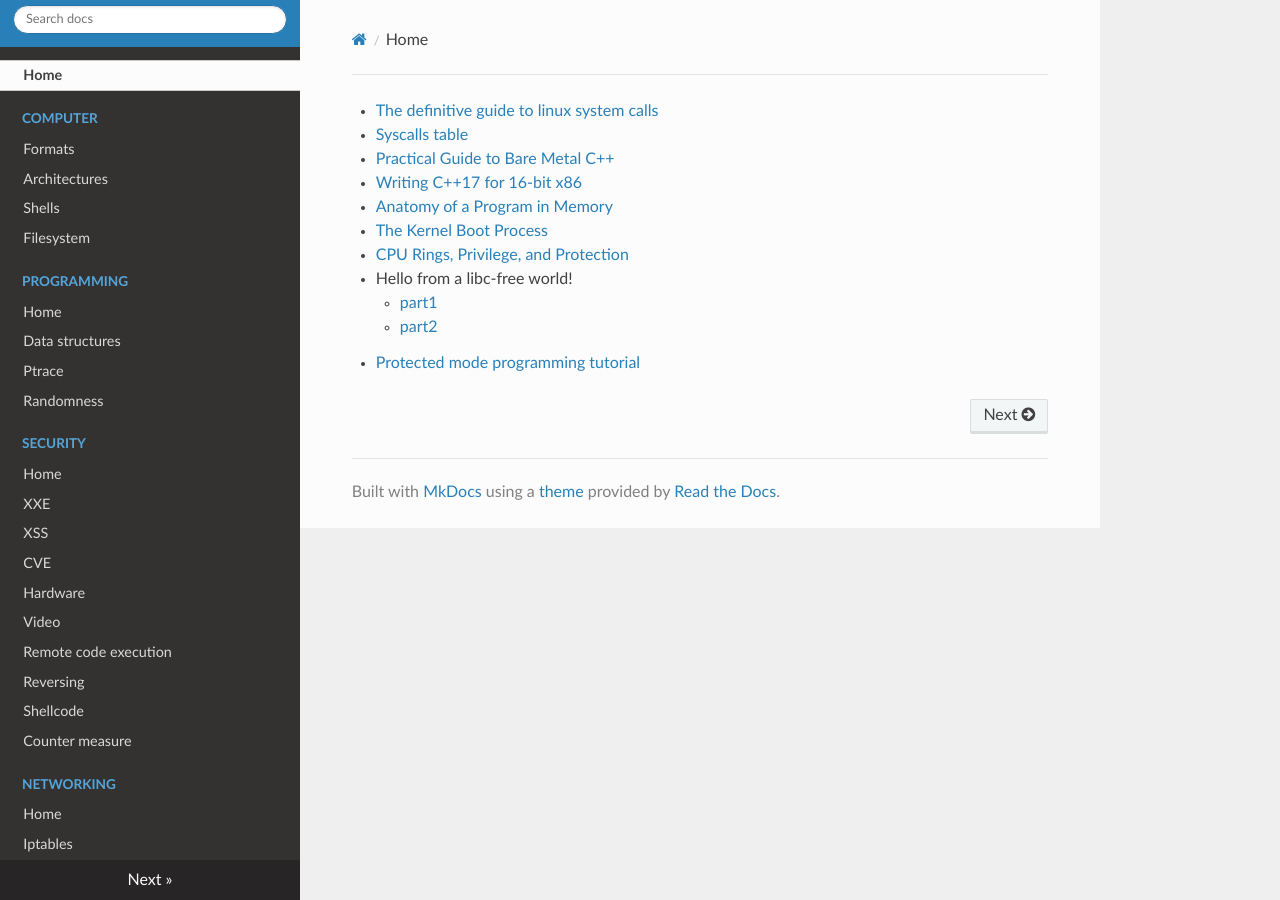
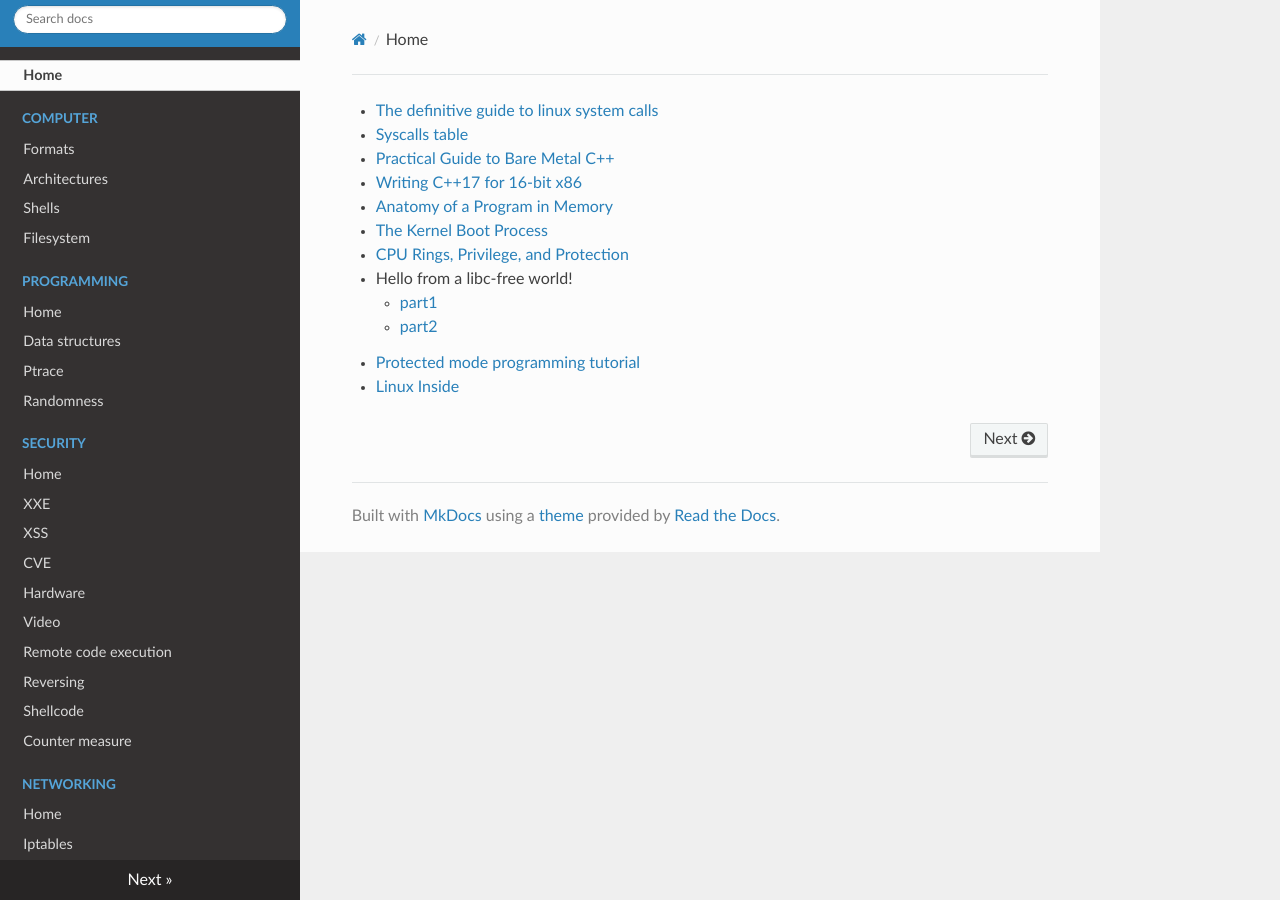
Before and after one commit to gipi/low-level, an MkDocs documentation site: the page built from docs/index.md, in a window 1280 px wide. Built offline with MkDocs 1.6.1, drawn with Linux system fonts in a browser that asks for light colours; nearby versions of some CDN libraries; old or Windows-style settings are respelled for this version of MkDocs.

Commit message:
Add link.

```diff
--- a/docs/index.md
+++ b/docs/index.md
@@ -10,3 +10,4 @@
     * [part1](https://blogs.oracle.com/ksplice/entry/hello_from_a_libc_free)
     * [part2](https://blogs.oracle.com/ksplice/entry/hello_from_a_libc_free1)
  - [Protected mode programming tutorial](http://prodebug.sourceforge.net/pmtut.html)
+ - [Linux Inside](https://www.gitbook.com/book/0xax/linux-insides/details)
```
